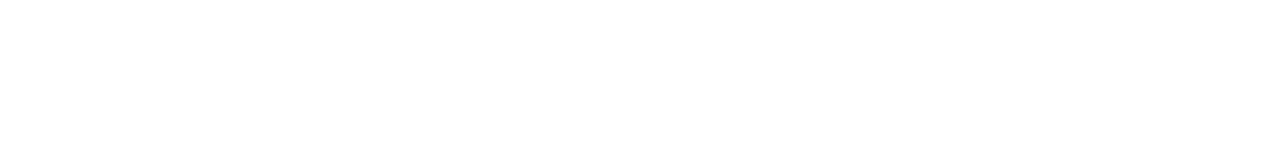
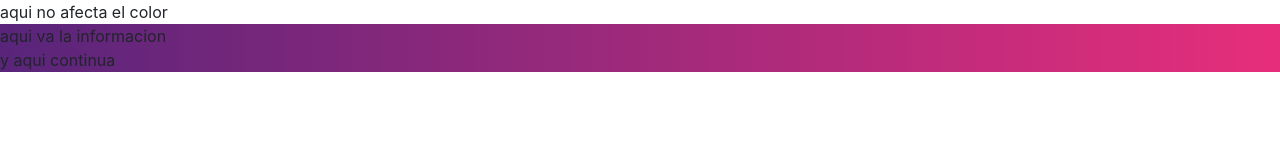
Before and after one commit to Ivanchoms/HyC, a plain HTML site: page Index.html in a window 1280 px wide. Drawn offline with nearby package versions, Linux system fonts and the light colour scheme.

Commit message:
fondo color

```diff
--- a/Index.html
+++ b/Index.html
@@ -24,10 +24,18 @@
     <section></section>
 
     <!--Carrusel de intituciones/ intituciones participantes-->
-    <section></section>
+    <section>
+        aqui no afecta el color
+    </section>
 
     <!--Formulario de Contacto / ¿Quieres ayudar?-->
-    <section></section>
+    <section>
+        <div style="background: linear-gradient(to right, #58257B, #e62e7b);">
+            aqui va la informacion
+            <br>
+            y aqui continua
+        </div>
+    </section>
 
     <script src="https://code.jquery.com/jquery-3.2.1.slim.min.js" integrity="sha384-KJ3o2DKtIkvYIK3UENzmM7KCkRr/rE9/Qpg6aAZGJwFDMVNA/GpGFF93hXpG5KkN" crossorigin="anonymous"></script>
     <script src="https://cdnjs.cloudflare.com/ajax/libs/popper.js/1.12.9/umd/popper.min.js" integrity="sha384-ApNbgh9B+Y1QKtv3Rn7W3mgPxhU9K/ScQsAP7hUibX39j7fakFPskvXusvfa0b4Q" crossorigin="anonymous"></script>
```
